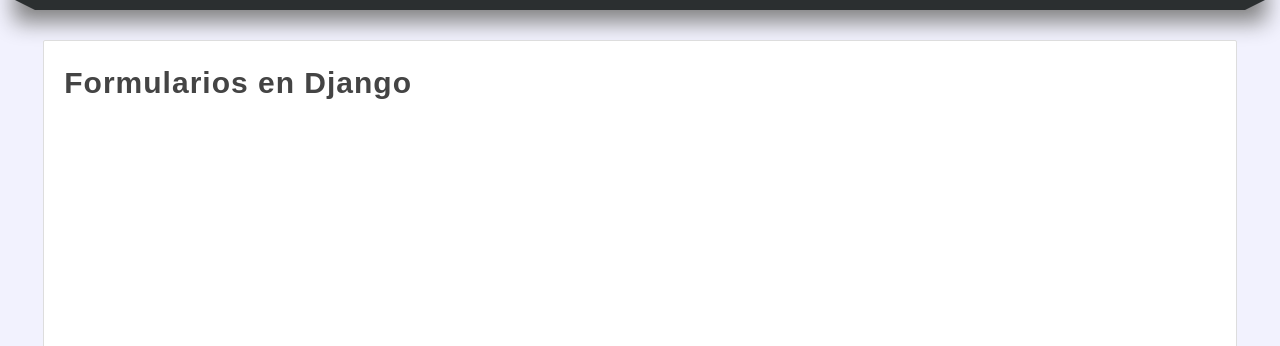
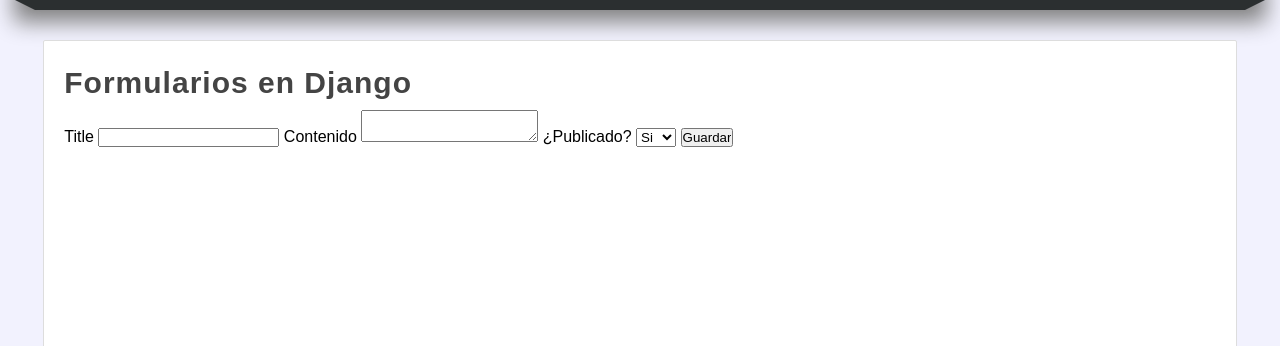
Before and after one commit to VergaraVictor/MasterEnPython, a Django app: page /create-article/ in a window 1280 px wide. Shown: the part 182-528 px from the top of the page. Run offline with Django 3.2, Linux system fonts and the light colour scheme.

Commit message:
FormularioEnHTML

```diff
--- a/23-Django/aprendiendoDjango/miapp/templates/create_article.html
+++ b/23-Django/aprendiendoDjango/miapp/templates/create_article.html
@@ -7,5 +7,22 @@
 
 <h1 class="title">Formularios en Django</h1>
 
+<form action="{% url 'save' %}" method="GET">
+
+    <label for="name">Title</label>
+    <input type="text" name="title" />
+
+    <label for="content">Contenido</label>
+    <textarea name="content"></textarea>
+
+    <label for="public">¿Publicado?</label>
+    <select name="public">
+        <option value="1">Si</option>
+        <option value="0">No</option>
+    </select>
+
+    <input type="submit" value="Guardar">
+
+</form>
 
 {% endblock %}
```
